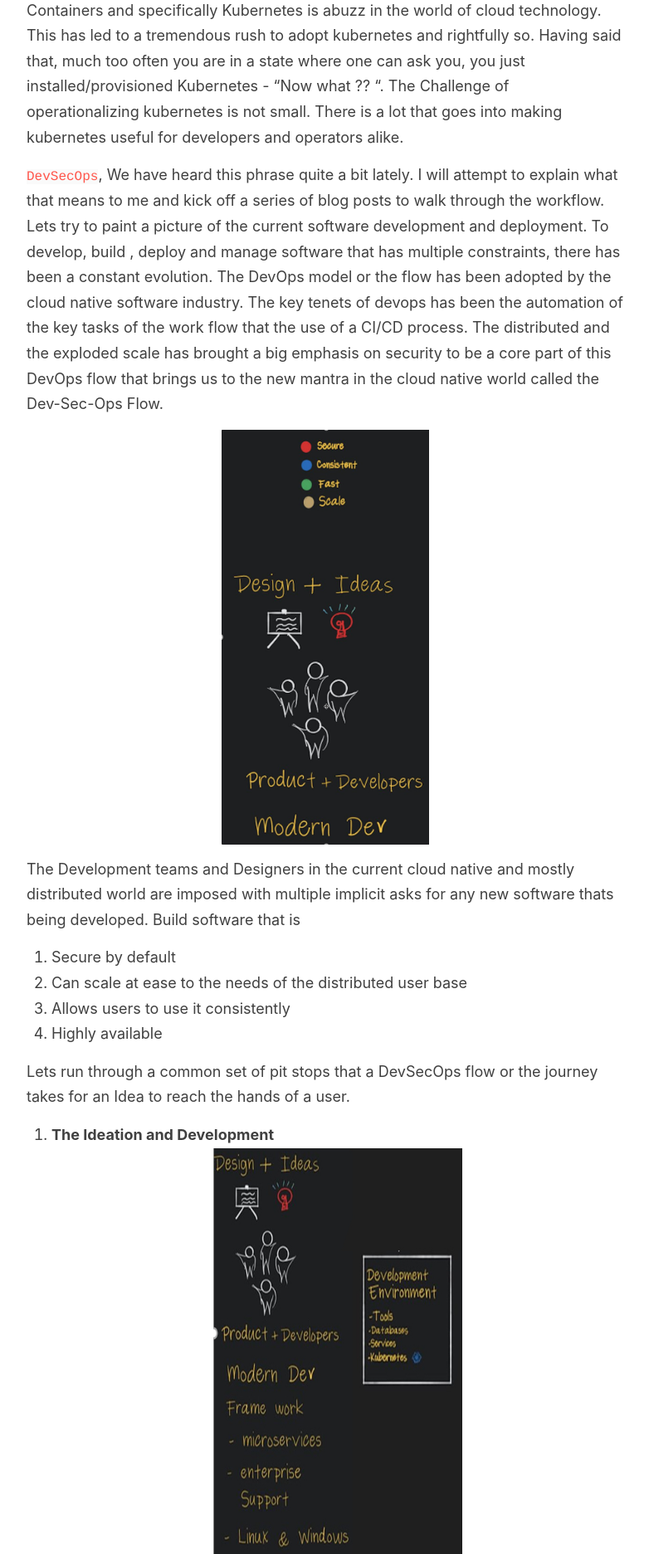
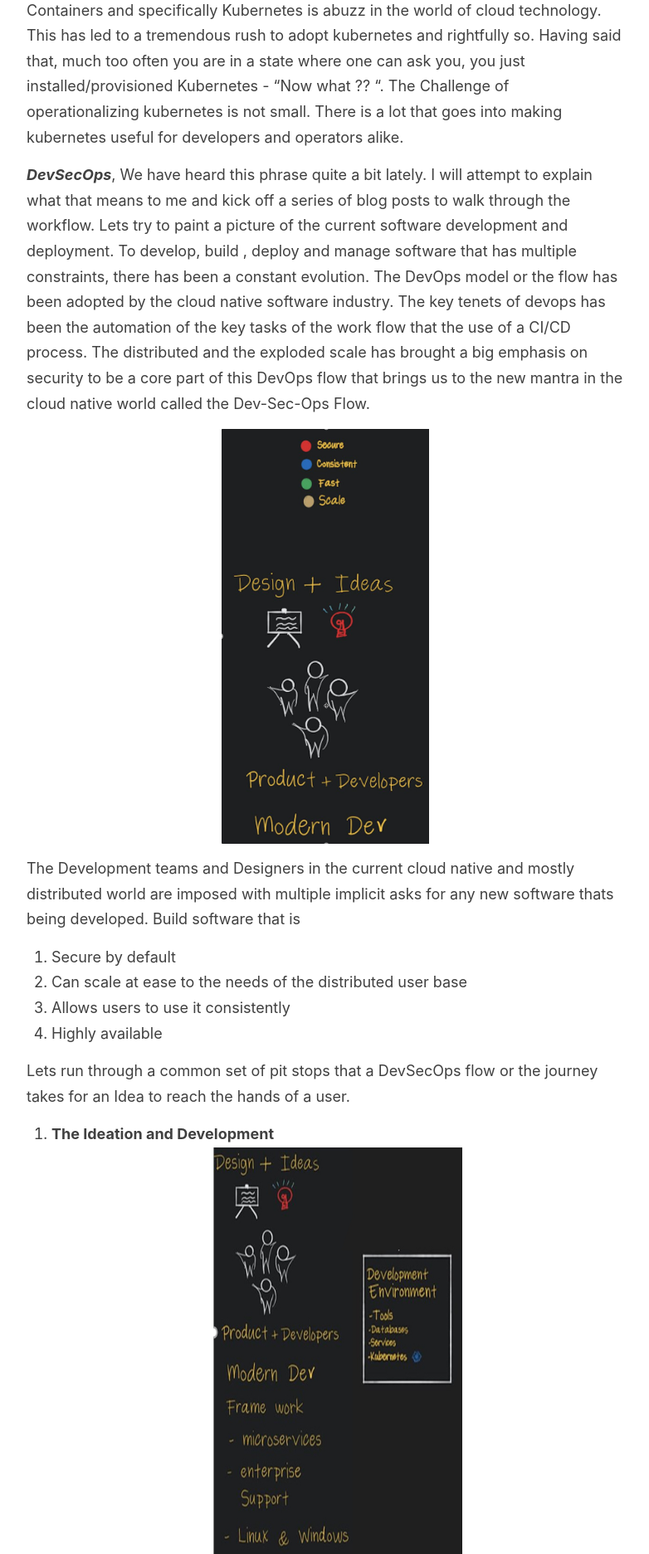
Before and after one commit to honnuanand/honnuanand.github.com, a Jekyll site: the page built from _posts/2021-04-25-dev-sec-ops.md, in a window 1280 px wide. Shown: the part 445-2318 px from the top of the page at 83% size, without its empty margins (248-1030 px from the left). Built offline with Jekyll 4.4.1, drawn with Linux system fonts in a browser that asks for light colours.

Commit message:
formatting of devsecops

```diff
--- a/_posts/2021-04-25-dev-sec-ops.md
+++ b/_posts/2021-04-25-dev-sec-ops.md
@@ -10,7 +10,7 @@ summary: The DevSecOps Flow in the Cloud Native World
 <img src="/images/sec-into-devops.jpg" width="350" height="175" />
 Containers and specifically Kubernetes is abuzz in the world of cloud technology. This has led to a tremendous rush to adopt kubernetes and rightfully so. Having said that, much too often you are in a state where one can ask you, you just installed/provisioned Kubernetes - "Now what ?? ". The Challenge of operationalizing kubernetes is not small. There is a lot that goes into making kubernetes useful for developers and operators alike.
 
-`DevSecOps`, We have heard this phrase quite a bit lately. I will attempt to explain what that means to me and kick off a series of blog posts to walk through the workflow. Lets try to paint a picture of the current software development and deployment. To develop, build , deploy and manage software that has multiple constraints, there has been a constant evolution. The DevOps model or the flow has been adopted by the cloud native software industry. The key tenets of devops has been the automation of the key tasks of the work flow that the use of a CI/CD process. The distributed and the exploded scale has brought a big emphasis on security to be a core part of this DevOps flow that brings us to the new mantra in the cloud native world called the Dev-Sec-Ops Flow.
+***DevSecOps***, We have heard this phrase quite a bit lately. I will attempt to explain what that means to me and kick off a series of blog posts to walk through the workflow. Lets try to paint a picture of the current software development and deployment. To develop, build , deploy and manage software that has multiple constraints, there has been a constant evolution. The DevOps model or the flow has been adopted by the cloud native software industry. The key tenets of devops has been the automation of the key tasks of the work flow that the use of a CI/CD process. The distributed and the exploded scale has brought a big emphasis on security to be a core part of this DevOps flow that brings us to the new mantra in the cloud native world called the Dev-Sec-Ops Flow.
 
 <img src="/images/ThedevsecOpsAsk.jpg" width="250" height="500" />
 
```
